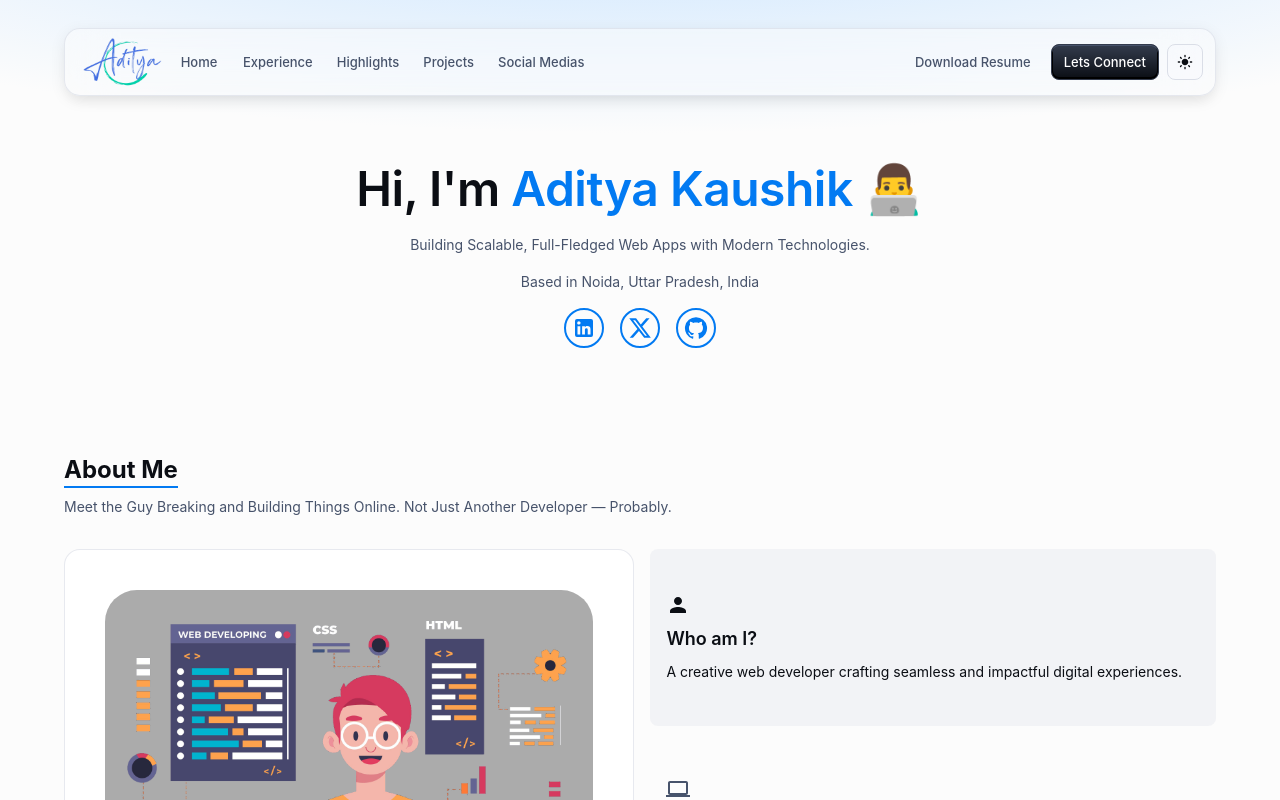
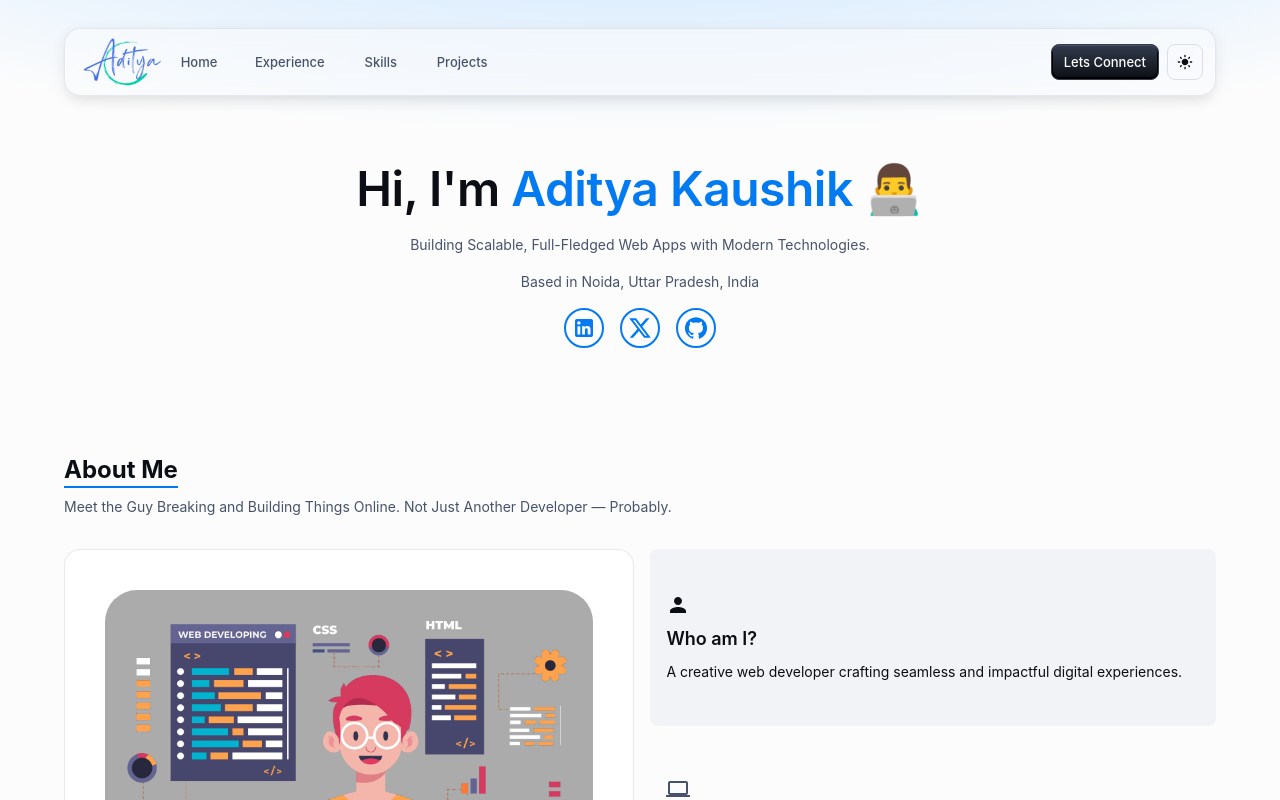
Before and after one commit to adityakaushik01/React-Portfolio, a React (Vite) app: page / in a window 1280 px wide. Shown: the top 800 px of the page. Built offline with nearby package versions, Linux system fonts and the light colour scheme.

Commit message:
Fix issues

```diff
--- a/src/components/Experience.jsx
+++ b/src/components/Experience.jsx
@@ -1,4 +1,3 @@
-import React from "react";
 import { Container, Typography, Grid, Paper, Chip } from "@mui/material";
 import {
   Timeline,
@@ -13,7 +12,7 @@ import { Box } from "@mui/material";
 
 const experienceData = [
   {
-    role: "UI/UX Developer",
+    role: "Software Developer",
     company: "LCNC Technologies Pvt. Ltd.",
     duration: "March 2023 - Present",
   },
@@ -40,7 +39,7 @@ const skills = [
 
 export default function Experience() {
   return (
-    <Container sx={{ py: 5, mt: 5 }}>
+    <Container id="experience" sx={{ py: 5, mt: 5 }}>
       <Box
         sx={{
           width: { sm: "100%", md: "60%" },
@@ -112,7 +111,7 @@ export default function Experience() {
           </TimelineItem>
         ))}
       </Timeline>
-      <Box
+      <Box id="skills"
         sx={{
           width: { sm: "100%", md: "60%" },
           position: "relative",
--- a/src/components/Hero.jsx
+++ b/src/components/Hero.jsx
@@ -1,40 +1,11 @@
-import * as React from "react";
 import Box from "@mui/material/Box";
 import Container from "@mui/material/Container";
-import InputLabel from "@mui/material/InputLabel";
-import Link from "@mui/material/Link";
 import Stack from "@mui/material/Stack";
 import Typography from "@mui/material/Typography";
 import { styled } from "@mui/material/styles";
 import LinkedInIcon from "@mui/icons-material/LinkedIn";
 import XIcon from '@mui/icons-material/X';
 import GitHubIcon from '@mui/icons-material/GitHub';
-
-const StyledBox = styled("div")(({ theme }) => ({
-  alignSelf: "center",
-  width: "100%",
-  height: 400,
-  marginTop: theme.spacing(8),
-  borderRadius: (theme.vars || theme).shape.borderRadius,
-  outline: "6px solid",
-  outlineColor: "hsla(220, 25%, 80%, 0.2)",
-  border: "1px solid",
-  borderColor: (theme.vars || theme).palette.grey[200],
-  boxShadow: "0 0 12px 8px hsla(220, 25%, 80%, 0.2)",
-  backgroundImage:
-    "url('https://mui.com/static/screenshots/material-ui/getting-started/templates/dashboard.jpg')",
-  backgroundSize: "cover",
-  [theme.breakpoints.up("sm")]: {
-    marginTop: theme.spacing(10),
-    height: 700,
-  },
-  ...theme.applyStyles("dark", {
-    boxShadow: "0 0 24px 12px hsla(210, 100%, 25%, 0.2)",
-    backgroundImage: `url('https://mui.com'}/static/screenshots/material-ui/getting-started/templates/dashboard-dark.jpg)`,
-    outlineColor: "hsla(220, 20%, 42%, 0.1)",
-    borderColor: (theme.vars || theme).palette.grey[700],
-  }),
-}));
 
 export default function Hero() {
   return (
--- a/src/components/Navbar.jsx
+++ b/src/components/Navbar.jsx
@@ -13,7 +13,14 @@ import MenuIcon from '@mui/icons-material/Menu';
 import CloseRoundedIcon from '@mui/icons-material/CloseRounded';
 import ColorModeIconDropdown from '../material-ui-files/ColorModeIconDropdown';
 import AdityaNavbarLogo from '../assets/AdityaNavbarLogo.png';
-import Link from '@mui/material/Link';
+
+const handleScroll = (id) => () => {
+  const element = document.getElementById(id);
+  if (element) {
+    element.scrollIntoView({ behavior: 'smooth' });
+  }
+  toggleDrawer(false)();
+};
 
 
 const StyledToolbar = styled(Toolbar)(({ theme }) => ({
@@ -54,21 +61,18 @@ export default function Navbar() {
         <StyledToolbar variant="dense" disableGutters>
           <Box sx={{ flexGrow: 1, display: 'flex', alignItems: 'center', px: 0 }}>
             <img src={AdityaNavbarLogo}  width={90} height={50}/>
-            <Box sx={{ display: { xs: 'none', md: 'flex' } }}>
-              <Button variant="text" color="info" size="small">
+            <Box sx={{ display: { xs: 'none', md: 'flex' } , gap: 1.5 }}>
+              <Button variant="text" color="info" size="small" onClick={handleScroll('hero')}>
                 Home
               </Button>
-              <Button variant="text" color="info" size="small">
+              <Button variant="text" color="info" size="small" onClick={handleScroll('experience')}>
                 Experience
               </Button>
-              <Button variant="text" color="info" size="small">
-                Highlights
+              <Button variant="text" color="info" size="small" onClick={handleScroll('skills')}>
+                Skills
               </Button>
-              <Button variant="text" color="info" size="small">
+              <Button variant="text" color="info" size="small" onClick={handleScroll('projects')}>
                 Projects
-              </Button>
-              <Button variant="text" color="info" size="small" sx={{ minWidth: 0 }}>
-                Social Medias
               </Button>
             </Box>
           </Box>
@@ -79,9 +83,6 @@ export default function Navbar() {
               alignItems: 'center',
             }}
           >
-            <Button component="a" href="https://drive.google.com/file/d/1GZpa9gbIdSzq4RHa-Mu0g7i3FExfyoxz/view" target='_blank' color="primary" rel="noopener noreferrer" variant="text" size="small">
-            Download Resume
-            </Button>
             <Button component="a" href="https://www.linkedin.com/in/adityak01/" target='_blank' color="primary" rel="noopener noreferrer" variant="contained" size="small">
               Lets Connect
             </Button>
@@ -114,17 +115,11 @@ export default function Navbar() {
                   </IconButton>
                 </Box>
 
-                <MenuItem>Home</MenuItem>
-                <MenuItem>Experience</MenuItem>
-                <MenuItem>Highlights</MenuItem>
-                <MenuItem>Projects</MenuItem>
-                <MenuItem>Social Medias</MenuItem>
+                <MenuItem sx={{ justifyContent: 'center', textAlign: 'center' }} onClick={handleScroll('hero')} >Home</MenuItem>
+                <MenuItem sx={{ justifyContent: 'center', textAlign: 'center' }} onClick={handleScroll('experience')} >Experience</MenuItem>
+                <MenuItem sx={{ justifyContent: 'center', textAlign: 'center' }} onClick={handleScroll('skills')} >Skills</MenuItem>
+                <MenuItem sx={{ justifyContent: 'center', textAlign: 'center' }} onClick={handleScroll('projects')} >Projects</MenuItem>
                 <Divider sx={{ my: 3 }} />
-                <MenuItem>
-                  <Button color="primary" variant="outlined" fullWidth>
-                    Download Resume
-                  </Button>
-                </MenuItem>
                 <MenuItem>
                   <Button color="primary" variant="contained" fullWidth>
                     Lets Connect
--- a/src/components/Projects.jsx
+++ b/src/components/Projects.jsx
@@ -1,4 +1,3 @@
-import * as React from 'react';
 import Box from '@mui/material/Box';
 import { Container, Typography, Grid, Paper, Chip } from "@mui/material";
 import FaceIcon from '@mui/icons-material/Face';
@@ -45,7 +44,7 @@ const projects = [
 
 export default function Projects() {
   return (
-    <Container sx={{ py: 5, mt: 5 }}>
+    <Container id="projects" sx={{ py: 5, mt: 5 }}>
       <Box sx={{ position: 'relative', display: 'inline-block' }}>
         <Typography variant="h4" gutterBottom sx={{ fontWeight: "bold", position: 'relative', display: 'inline-block' }}>
           Projects
```
